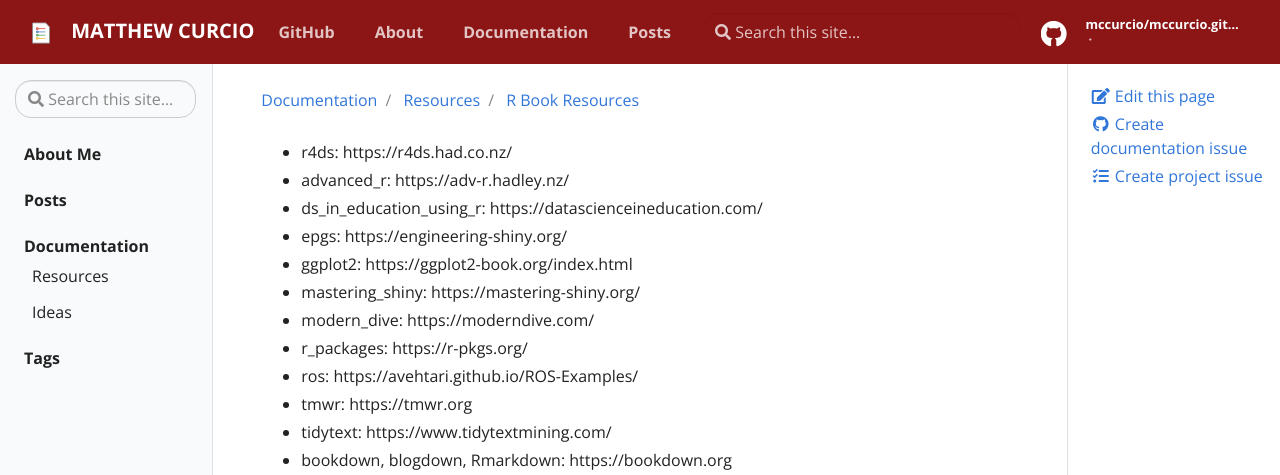
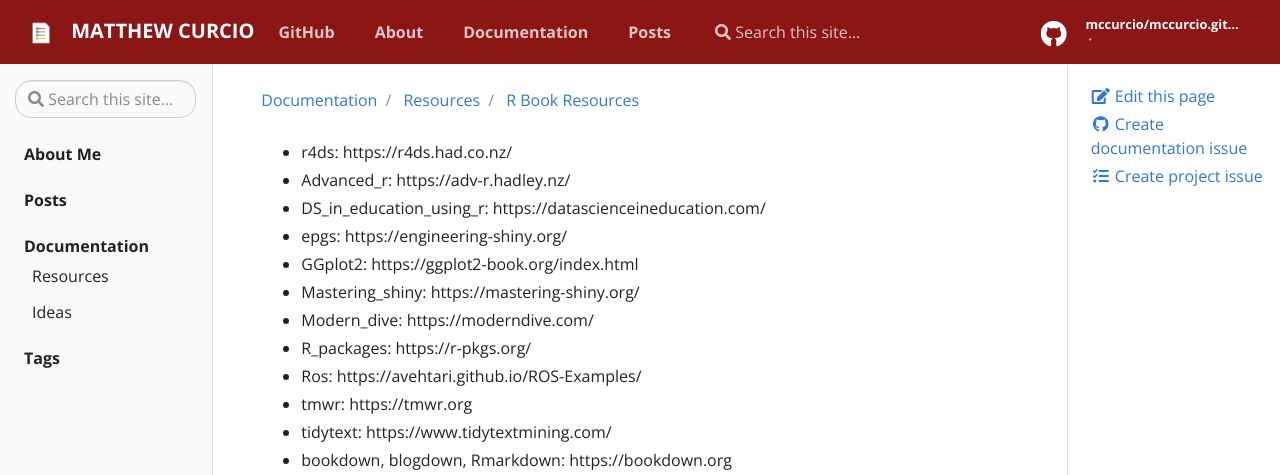
Before and after one commit to mccurcio/mccurcio.github.io, a Jekyll site: the page built from _docs/resources/R-book-resources.md, in a window 1280 px wide and 900 px high. Shown: the top 475 px of the window. Built offline with Jekyll 4.4.1, drawn with Linux system fonts in a browser that asks for light colours.

Commit message:
Minor Edits

```diff
--- a/_docs/resources/R-book-resources.md
+++ b/_docs/resources/R-book-resources.md
@@ -6,14 +6,14 @@
 
 
 - r4ds: https://r4ds.had.co.nz/
-- advanced_r: https://adv-r.hadley.nz/
-- ds_in_education_using_r: https://datascienceineducation.com/
+- Advanced_r: https://adv-r.hadley.nz/
+- DS_in_education_using_r: https://datascienceineducation.com/
 - epgs: https://engineering-shiny.org/
-- ggplot2: https://ggplot2-book.org/index.html
-- mastering_shiny: https://mastering-shiny.org/
-- modern_dive: https://moderndive.com/
-- r_packages: https://r-pkgs.org/
-- ros: https://avehtari.github.io/ROS-Examples/
+- GGplot2: https://ggplot2-book.org/index.html
+- Mastering_shiny: https://mastering-shiny.org/
+- Modern_dive: https://moderndive.com/
+- R_packages: https://r-pkgs.org/
+- Ros: https://avehtari.github.io/ROS-Examples/
 - tmwr: https://tmwr.org
 - tidytext: https://www.tidytextmining.com/
 - bookdown, blogdown, Rmarkdown: https://bookdown.org
```
Also changed, not shown: pages/about.md (+5 -4 lines), pages/index.md (+2 -2 lines).
